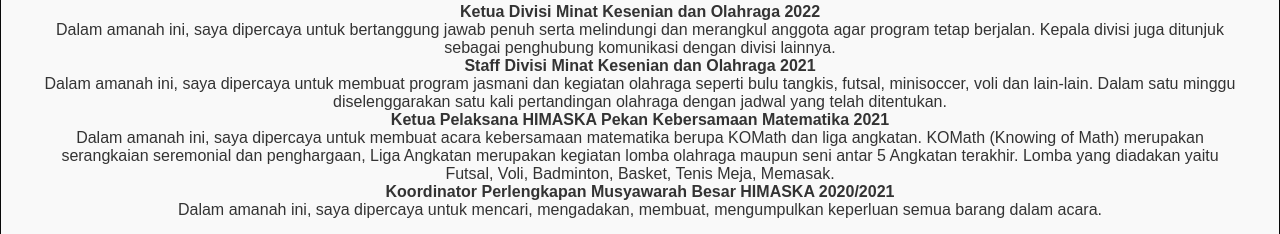
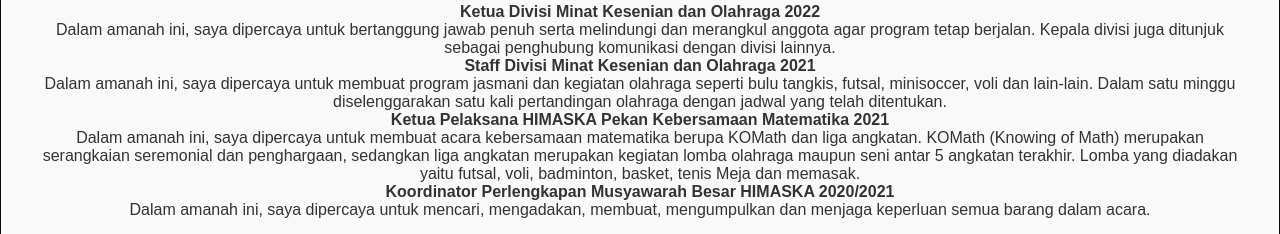
Before and after one commit to mhabibr02/Portofolio-Website, a plain HTML site: page index.html in a window 1280 px wide. Shown: the part 1359-1593 px from the top of the page. Drawn offline with Linux system fonts and the light colour scheme; grey boxes are pictures that could not be loaded.

Commit message:
Update index.html

```diff
--- a/index.html
+++ b/index.html
@@ -50,9 +50,9 @@
             <h4>Staff Divisi Minat Kesenian dan Olahraga 2021</h4>
             <p>Dalam amanah ini, saya dipercaya untuk membuat program jasmani dan kegiatan olahraga seperti bulu tangkis, futsal, minisoccer, voli dan lain-lain. Dalam satu minggu diselenggarakan satu kali pertandingan olahraga dengan jadwal yang telah ditentukan.</p>
             <h4>Ketua Pelaksana HIMASKA Pekan Kebersamaan Matematika 2021</h4>
-            <p>Dalam amanah ini, saya dipercaya untuk membuat acara kebersamaan matematika berupa KOMath dan liga angkatan. KOMath (Knowing of Math) merupakan serangkaian seremonial dan penghargaan, Liga Angkatan merupakan kegiatan lomba olahraga maupun seni antar 5 Angkatan terakhir. Lomba yang diadakan yaitu Futsal, Voli, Badminton, Basket, Tenis Meja, Memasak.</p>
+            <p>Dalam amanah ini, saya dipercaya untuk membuat acara kebersamaan matematika berupa KOMath dan liga angkatan. KOMath (Knowing of Math) merupakan serangkaian seremonial dan penghargaan, sedangkan liga angkatan merupakan kegiatan lomba olahraga maupun seni antar 5 angkatan terakhir. Lomba yang diadakan yaitu futsal, voli, badminton, basket, tenis Meja dan memasak.</p>
             <h4>Koordinator Perlengkapan Musyawarah Besar HIMASKA 2020/2021</h4>
-            <p>Dalam amanah ini, saya dipercaya untuk mencari, mengadakan, membuat, mengumpulkan keperluan semua barang dalam acara.</p>
+            <p>Dalam amanah ini, saya dipercaya untuk mencari, mengadakan, membuat, mengumpulkan dan menjaga keperluan semua barang dalam acara.</p>
         </div><br>
         <div class="project">
             <img src="https://i.pinimg.com/736x/94/b1/f0/94b1f0f07dea32c91c6928fb0e62ae64.jpg" alt="Deskripsi gambar" width="220" height="220">
```
